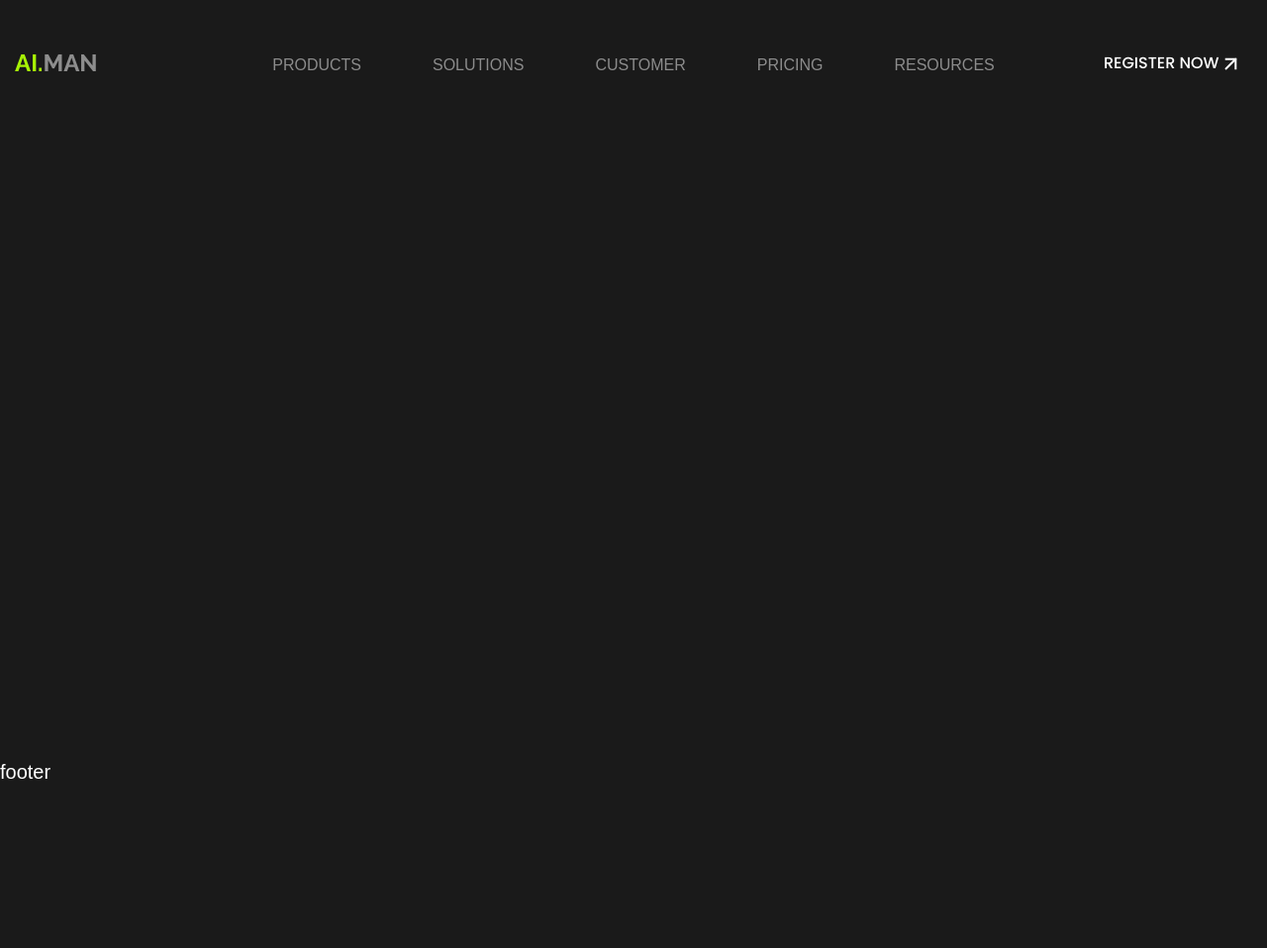
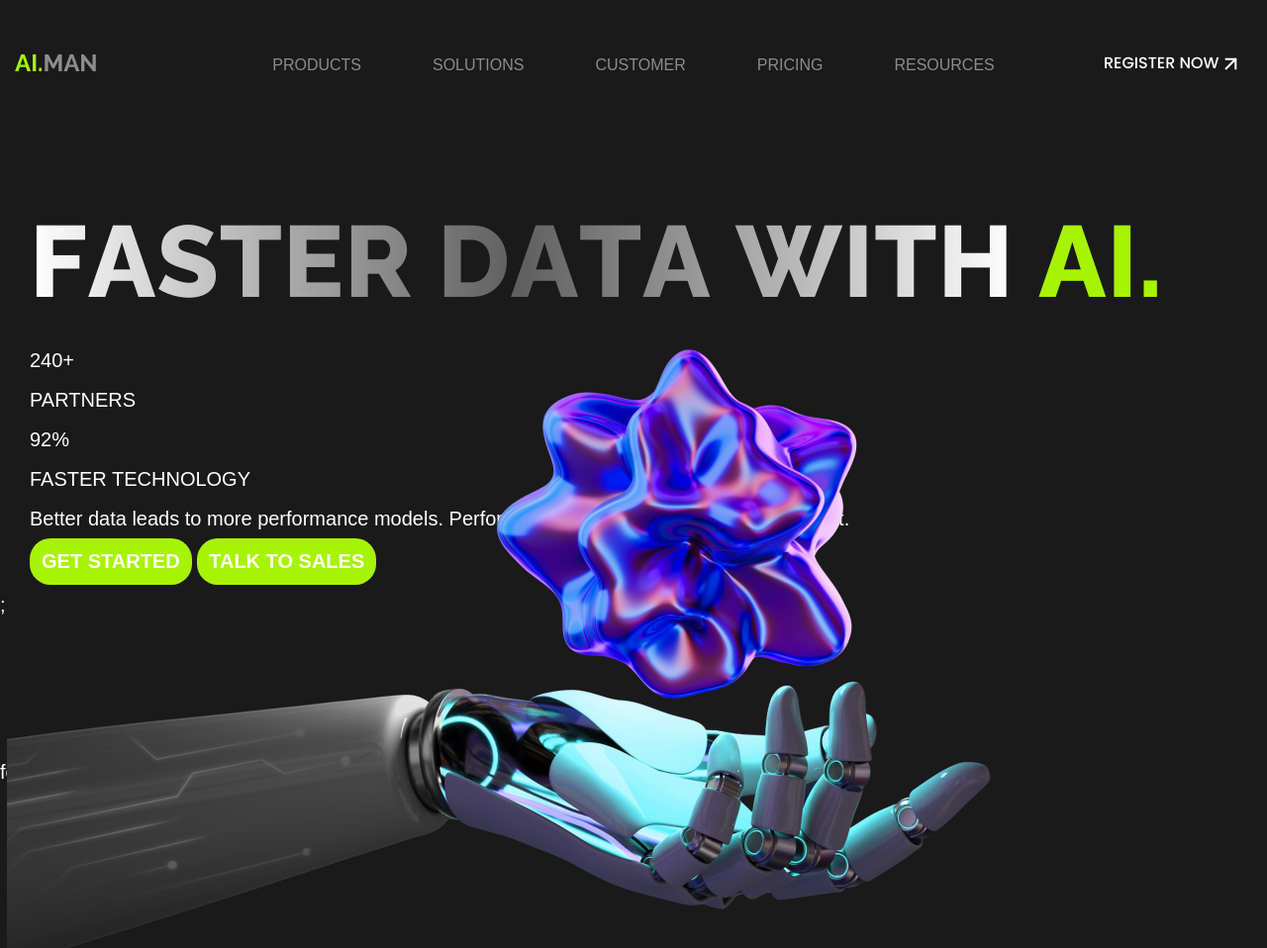
Before and after one commit to elmiramm/2--ai-man, a website: page src/index.html in a window 1280 px wide. Shown: the top 958 px of the page at 99% size. Before the commit the page ends 800 px from the top, so only its background shows below. Drawn offline with nearby package versions, Linux system fonts and the light colour scheme; files that its build step writes are made by us from their sources; files whose address does not match are found by name; a web font is replaced by a local one.

Commit message:
hero.html, adaptive fonts + bg-image-position

```diff
--- /dev/null
+++ b/src/html/hero.html
@@ -0,0 +1,31 @@
+<section class="hero">
+	<div class="hero__container container--fluid">
+		<img class="hero__bg-image" src="@img/hero-bg.png" alt="Robot hand" width="1190" height="794">
+		<div class="container">
+			<h1 class="hero__title">
+				<span class="hero__title--gradient">FASTER DATA WITH</span>
+				<span class="hero__title--accent">AI.</span>
+			</h1>
+			<div class="hero__inner">
+				<div class="stats">
+					<dl class="stats__item">
+						<dd class="stats__item-text">240+</dd>
+						<dt>PARTNERS</dt>
+					</dl>
+					<dl class="stats__item">
+						<dd class="stats__item-text">92%</dd>
+						<dt>FASTER TECHNOLOGY</dt>
+					</dl>
+				</div>
+				<div class="content">
+					<p class="hero__text">Better data leads to more performance models. Performant models lead to faster
+						deployment. </p>
+					<div class="hero__buttons">
+						<button class="button hero__button" type="button">GET STARTED</button>
+						<button class="button hero__button hero__button--white" type="button">TALK TO SALES</button>
+					</div>
+				</div>
+			</div>
+		</div>
+	</div>
+</section>
--- a/src/index.html
+++ b/src/index.html
@@ -9,7 +9,7 @@ title: "Главная"
 	<div class="wrapper">
 		@@include("html/header.html")
 		<main class="main">
-			<p>ok</p>
+			@@include("html/hero.html");
 		</main>
 
 		@@include("html/footer.html")
--- /dev/null
+++ b/src/scss/hero.scss
@@ -0,0 +1,32 @@
+.hero {
+	margin-top: 128px;
+	padding-top: 58px;
+	&__container {
+		position: relative;
+	}
+	&__bg-image {
+		position: absolute;
+		width: 94%;
+		object-fit: contain;
+		left: 0;
+		top: 80px;
+	}
+	&__title {
+		font-family: "Raleway";
+		// font-size: 120px;
+		font-size: calc(34px + 5.3vw);
+		line-height: 1.55;
+		font-weight: 800;
+		letter-spacing: 1px;
+		text-transform: uppercase;
+
+		&--gradient {
+			background-image:  linear-gradient(90deg, #FFF 0.01%, rgba(255, 255, 255, 0.30) 49.48%, #FFF 99.99%);
+			-webkit-background-clip: text;
+			-webkit-text-fill-color: transparent;
+		}
+		&--accent {
+			color: $accentColor;
+		}
+		}
+}
--- a/src/scss/page-header.scss
+++ b/src/scss/page-header.scss
@@ -53,7 +53,7 @@
 			right: 0;
 			padding: 10px 15px;
 			border-bottom: 3px solid rgba($color: $accentColor, $alpha: 0.3);
-
+			background-color: rgba($color: $bg, $alpha: 0.95);
 		}
 		&__main-nav {
 			top: 120px;
--- a/src/scss/style.scss
+++ b/src/scss/style.scss
@@ -42,17 +42,18 @@ p {
 	margin: 0;
 }
 
-ul, li {
+ul, ol, li,
+dl, dt, dd {
 	margin: 0;
 	padding: 0;
 	list-style: none;
 }
 
-img {
-	object-fit: cover;
-	max-width: 100%;
-	display: block;
-}
+// img {
+// 	object-fit: cover;
+// 	max-width: 100%;
+// 	display: block;
+// }
 
 button {
 	font-family: inherit;
@@ -82,7 +83,7 @@ select {
 // ------Фиксация-футера-внизу-страницы-End--------
 
 .container {
-	max-width: $maxWidthContainer;
+	max-width: $maxWidthContainer + px;
 	padding: 0 15px;
 	margin: 0 auto;
 	&--fluid {
@@ -114,5 +115,6 @@ select {
 @import "burger";
 @import "main-nav";
 @import "user-nav";
+@import "hero";
 
 @import "page-footer";
--- a/src/scss/vars.scss
+++ b/src/scss/vars.scss
@@ -12,7 +12,7 @@ $accentColor: #A7F306;
 
 $bg: #1A1A1A;
 
-$maxWidthContainer: 1310px;
+$maxWidthContainer: 1342;
 
 $bp992: 991.98px;
 $bp768: 767.98px;
--- a/version.json
+++ b/version.json
@@ -1,3 +1,3 @@
 {
-    "main": "20231021154151"
+    "main": "20231028143356"
 }
```
Also changed, not shown: docs/index.html (+31 -1 lines), docs/css/style.min.css.
